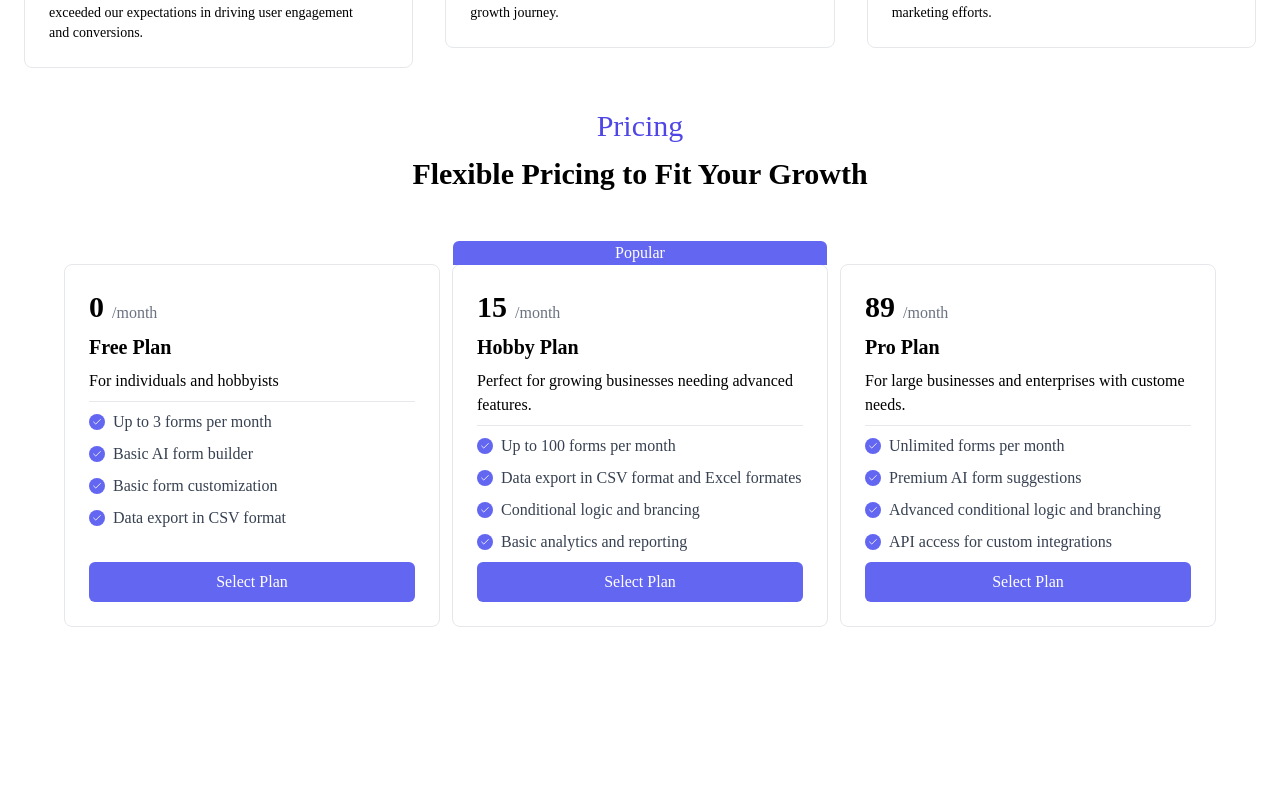
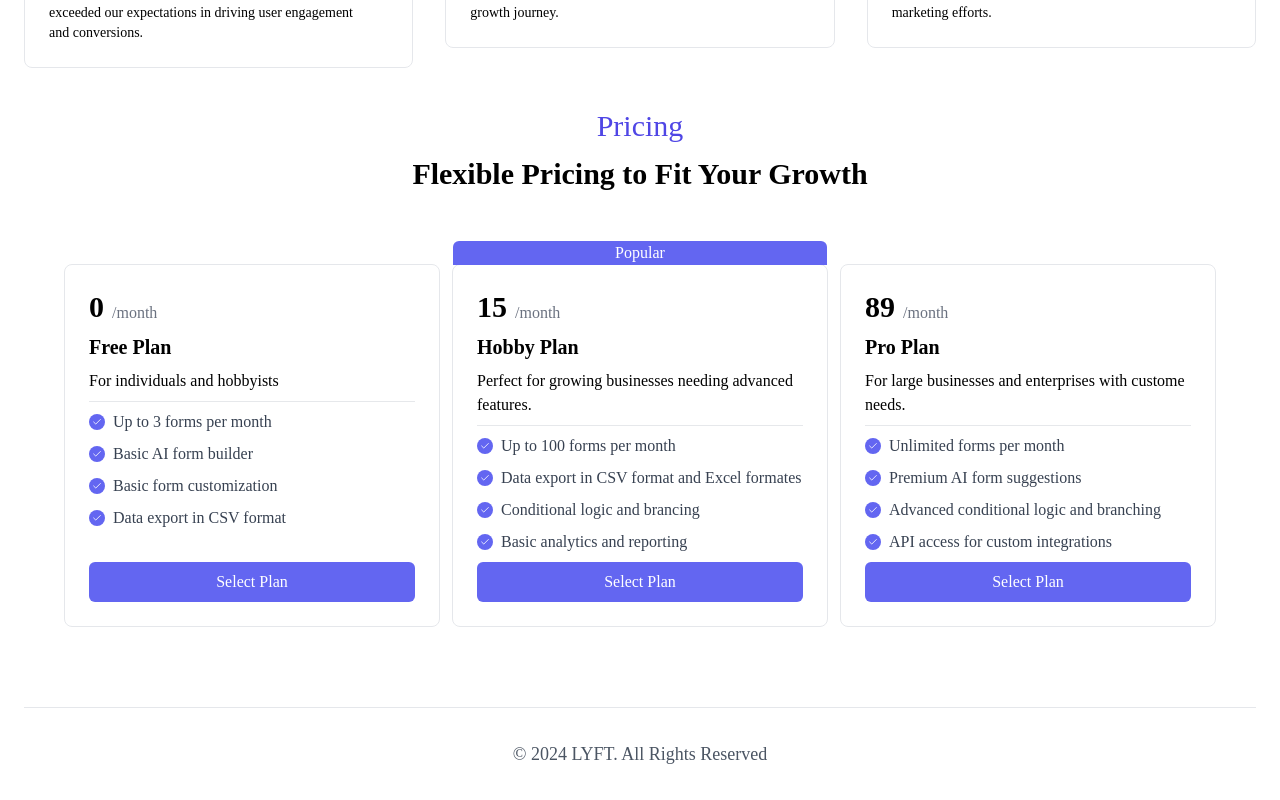
Before and after one commit to Harshalvk/LYFT, a React (Vite) app: page / in a window 1280 px wide. Shown: the part 2978-3778 px from the top of the page. Before the commit the page ends 3645 px from the top, so only its background shows below. Built offline with nearby package versions, Linux system fonts and the light colour scheme; a web font is replaced by a local one.

Commit message:
ADD: Footer

```diff
--- a/src/App.tsx
+++ b/src/App.tsx
@@ -7,6 +7,7 @@ import RoadMapSection from "./components/RoadMapSection";
 import FeaturesSection from "./components/FeaturesSection";
 import TestimonialsSection from "./components/TestimonialsSection";
 import PricingSection from "./components/PricingSection";
+import Footer from "./components/Footer";
 
 function App() {
   return (
@@ -29,6 +30,7 @@ function App() {
           <FeaturesSection />
           <TestimonialsSection />
           <PricingSection/>
+          <Footer/>
         </div>
       </Layout>
     </>
--- /dev/null
+++ b/src/components/Footer.tsx
@@ -0,0 +1,9 @@
+const Footer = () => {
+  return (
+    <footer className="font-display text-center p-8 text-gray-600 text-lg border-t bg-white/30 backdrop-blur-xl mt-10">
+      <p>&copy; {new Date().getFullYear()} LYFT. All Rights Reserved</p>
+    </footer>
+  );
+};
+
+export default Footer;
```
